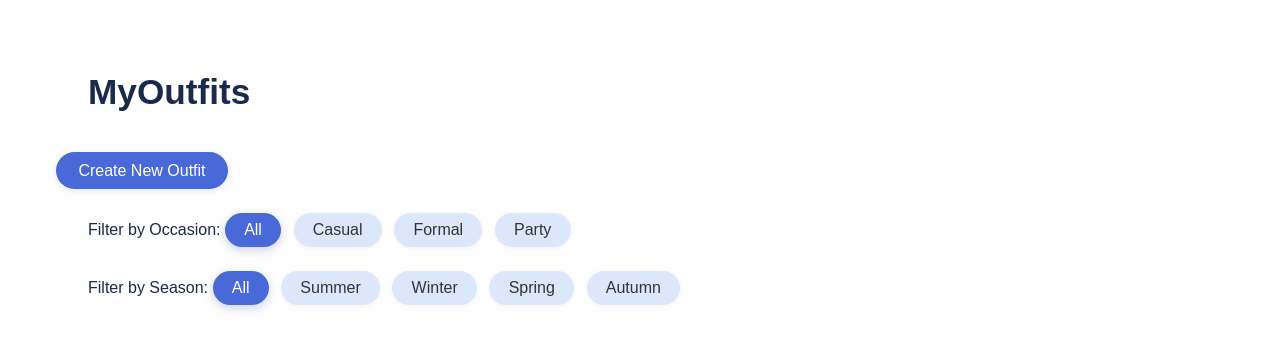
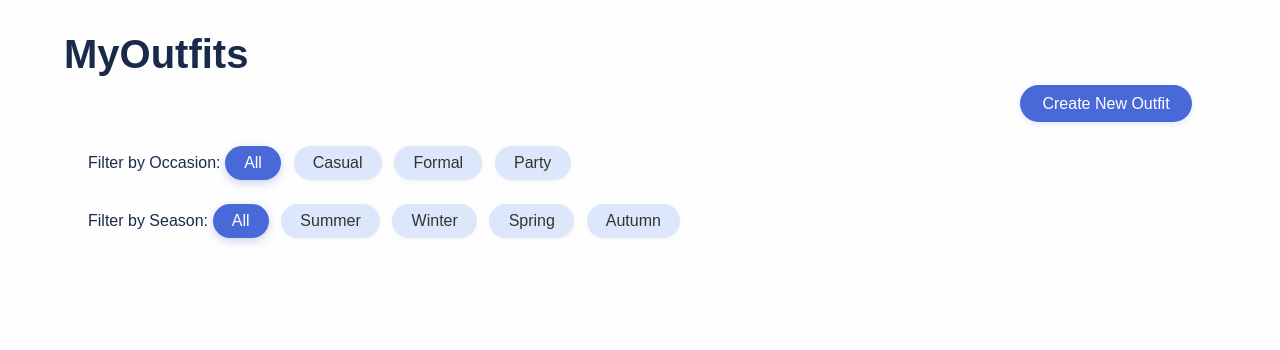
Before and after one commit to RalishaW/WebWardrobe, a Flask app: page /outfits in a window 1280 px wide. Shown: the part 120-470 px from the top of the page. Run offline with Flask 3, Linux system fonts and the light colour scheme; a user stored in the database is signed in.

Commit message:
Update style.css

```diff
--- a/app/static/style.css
+++ b/app/static/style.css
@@ -85,8 +85,7 @@ nav {
 -------------------------------------------------- */
 h2 {
   font-size: 2.2rem;
-  margin: 1.5rem 0 1rem 0;
-  padding-left: 2rem;
+  padding: 0.8rem 1.6rem;
 }
 
 /* --------------------------------------------------
@@ -164,10 +163,22 @@ input[type="submit"]:active {
  Outfit Creator
 -------------------------------------------------- */
 .outfit-header {
+  padding: 0rem 0.5rem;
+  /* border: 5px solid #dde7fb; */
+  /* background: #dde7fb; */
+  border-radius: 159px;
+  font-size: 2.5rem;
+  font-weight: 700;
+  color: #1A2A4A;
+  width: min-content;
+  margin-top: 1rem;
+  /* margin-left: 2rem; */
+}
+
+.create-outfit-button {
   display: flex;
-  justify-content: space-between;
-  align-items: center;
-  padding: 2rem 2rem 1rem 2rem;
+  margin-right: 2rem;
+  justify-content: flex-end;
 }
 
 .create-outfit-form {
```
